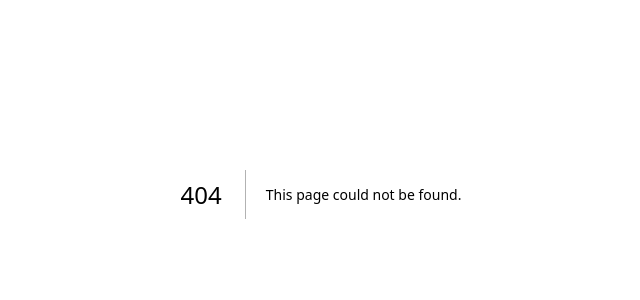
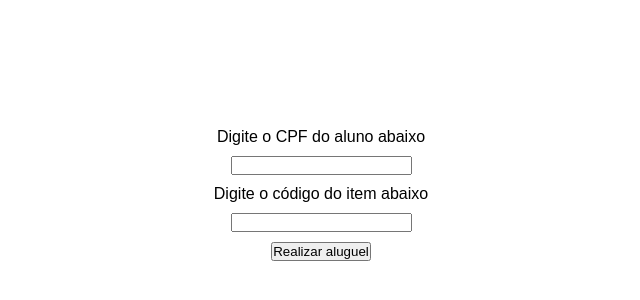
Before and after one commit to Jo-Pimentel/biblioteca, a Next.js app: page /alugueis/realizarAluguel in a window 1280 px wide. Before the commit this address had no page. Shown: the part 206-506 px from the top of the page, without its empty margins (319-959 px from the left). Built offline with nearby package versions, Linux system fonts and the light colour scheme.

Commit message:
Criação de botões que levam a rotas anteriores, além de um pouco das rotas de aluguel

```diff
--- /dev/null
+++ b/src/app/alugueis/CatalogoAlugueis.jsx
@@ -0,0 +1,7 @@
+import Link from "next/link";
+
+export default function CatalogoAlugueis() {
+    return (
+        <Link href={'/alugueis/realizarAluguel'}>Realizar novo aluguel</Link>
+    )
+}
--- /dev/null
+++ b/src/app/alugueis/page.jsx
@@ -0,0 +1,7 @@
+import CatalogoAlugueis from "./CatalogoAlugueis.jsx";
+import Link from "next/link";
+import "../css/telaCadastro.css";
+
+export default function Alugueis() {
+    return(<CatalogoAlugueis/>)
+}
--- /dev/null
+++ b/src/app/alugueis/realizarAluguel/RealizarAluguel.jsx
@@ -0,0 +1,28 @@
+import AluguelService from "@/app/service/AluguelService";
+import { useEffect, useState } from "react";
+
+export default function RealizarAluguel() {
+    const [cpfAluno, setCpfAluno] = useState("");
+    const [codigoItem, setCodigoItem] = useState("");
+    const aluguelService = new AluguelService;
+
+    return (
+        <div className="telaCadastro">
+            <label>Digite o CPF do aluno abaixo</label>
+            <input type="text" onInput={(evt) => {
+                setCpfAluno(evt.target.value);
+            }}/>
+
+            <label>Digite o código do item abaixo</label>
+            <input type="text" onInput={(evt) => {
+                setCodigoItem(evt.target.value);
+            }}/>
+
+            <button onClick={() => {
+                useEffect(() => {
+                    aluguelService.realizarAluguel
+                }, [])
+            }}>Realizar aluguel</button>
+        </div>
+    )
+}
--- /dev/null
+++ b/src/app/alugueis/realizarAluguel/page.jsx
@@ -0,0 +1,9 @@
+"use client";
+import "../../css/telaCadastro.css"
+import RealizarAluguel from "./RealizarAluguel";
+
+export default function Alunos() {
+    return (
+        <RealizarAluguel/>
+    )
+}
--- a/src/app/alunos/CatalogoAlunos.jsx
+++ b/src/app/alunos/CatalogoAlunos.jsx
@@ -3,7 +3,6 @@ import axios from "axios";
 import AlunoService from "../service/AlunoService.jsx";
 import Link from "next/link.js";
 import AtualizarAluno from "./atualizarAluno/AtualizarAluno.jsx";
-
 
 export default function CatalogoAlunos() {
     const [listaDeAlunos, setListaDeAlunos] = useState([]);
@@ -62,6 +61,7 @@ export default function CatalogoAlunos() {
             </ol>
 
             <button><Link href={'/alunos/cadastroAluno'}>Cadastrar novo aluno</Link></button>
+            <button><Link href={'/'}>Voltar para a tela inicial</Link></button>
         </div>
     )
 }
--- a/src/app/alunos/atualizarAluno/AtualizarAluno.jsx
+++ b/src/app/alunos/atualizarAluno/AtualizarAluno.jsx
@@ -1,6 +1,7 @@
 import "../../css/telaCadastro.css";
 import { useState } from "react";
 import { useEffect } from "react";
+import Link from "next/link";
 import AlunoService from "../../service/AlunoService";
 
 export default function AtualizarAluno() {
@@ -8,12 +9,21 @@ export default function AtualizarAluno() {
     const [nomeAluno, setNomeAluno] = useState("");
     const [cpfAluno, setCpfAluno] = useState("");
     const [idAluno, setIdAluno] = useState(0);
+    const [alunoAtualizado, setAlunoAtualizado] = useState({});
     const alunoService = new AlunoService;
     const listaDeAlunos = alunoService.buscarAlunos().then((response) => {
         console.log(response.data);
     }).catch((error) => {
         console.log(error);
     })
+
+    useEffect(() => {
+        alunoService.buscarAlunoPorId(sessionStorage.getItem("IdAluno")).then((response) => {
+            setAlunoAtualizado(response.data);
+        }).catch((error) => {
+            console.log(error);
+        })
+    }, [])
 
     return (
         <div className="screen">
@@ -31,14 +41,20 @@ export default function AtualizarAluno() {
                 <button type="submit" onClick={() => {
                     let confirmarAtualizacao = confirm("Deseja realmente atualizar este aluno?");
 
-                    //if(confirmarAtualizacao) {}
-                    const alunoAtualizado = {
-                        "id": sessionStorage.getItem("IdAluno"),
-                        "nome": nomeAluno,
-                        "cpf": cpfAluno
+                    console.log(nomeAluno.trim != " ");
+                    console.log(cpfAluno.trim != " ");
+                    if(nomeAluno.trim != "") {
+                        alunoAtualizado.nome = nomeAluno;
+                        console.log(alunoAtualizado.nome);
                     }
 
-                    sessionStorage.clear;
+                    if(cpfAluno.trim != "") {
+                        alunoAtualizado.cpf = cpfAluno;
+                        console.log(alunoAtualizado.cpf);
+                    }
+
+                    //sessionStorage.clear;
+                    console.log(alunoAtualizado);
 
                     alunoService.atualizarAluno(alunoAtualizado.id, alunoAtualizado).then((response) => {
                         console.log(response.data);
@@ -50,6 +66,8 @@ export default function AtualizarAluno() {
                 }}>Atualizar aluno</button>
 
                 <h1>{mensagem}</h1>
+
+                <button><Link href={"/alunos"}>Voltar para o catálogo</Link></button>
             </div>
         </div>
     )
--- a/src/app/alunos/cadastroAluno/CadastroAluno.jsx
+++ b/src/app/alunos/cadastroAluno/CadastroAluno.jsx
@@ -2,6 +2,7 @@ import "../../css/telaCadastro.css";
 import { useState } from "react";
 import { useEffect } from "react";
 import AlunoService from "../../service/AlunoService";
+import Link from "next/link";
 import AtualizarAluno from "../atualizarAluno/AtualizarAluno";
 
 export default function CadastroAluno() {
@@ -39,6 +40,8 @@ export default function CadastroAluno() {
                 }}>Cadastrar aluno</button>
 
                 <h1>{mensagem}</h1>
+
+                <button><Link href={"/alunos"}>Voltar para o catálogo</Link></button>
             </div>
         </div>
     )
--- a/src/app/itens/CatalogoItens.jsx
+++ b/src/app/itens/CatalogoItens.jsx
@@ -62,9 +62,8 @@ export default function CatalogoItens() {
                 }
             </ol>
 
-            <div className="catalogo">
-                <Link href={'/itens/cadastroItem'}>Cadastrar novo item</Link>
-            </div>
+            <button><Link href={'/itens/cadastroItem'}>Cadastrar novo item</Link></button>
+            <button><Link href={'/'}>Voltar para a página inicial</Link></button>
         </>
     )
 }
--- a/src/app/itens/cadastroItem/CadastroItem.jsx
+++ b/src/app/itens/cadastroItem/CadastroItem.jsx
@@ -41,6 +41,8 @@ export default function CadastroItem() {
             }}>
                 <Link href={tipoItem}>Próxima etapa</Link>
             </button>
+
+            <button><Link href={'/itens'}>Voltar para o catálogo</Link></button>
         </div>
     )
 }
--- a/src/app/itens/cadastroItem/cadastroFilme/CadastroFilme.jsx
+++ b/src/app/itens/cadastroItem/cadastroFilme/CadastroFilme.jsx
@@ -1,4 +1,5 @@
 import "../../../css/telaCadastro.css";
+import Link from "next/link";
 import { useState } from "react";
 
 export default function CadastroItem() {
@@ -8,12 +9,12 @@ export default function CadastroItem() {
     return(
         <div className="telaCadastro">
             <label>Digite o nome do diretor abaixo</label>
-            <input type="text" id="nomeItem" onInput={(evt) => {
+            <input type="text" onInput={(evt) => {
                 setDiretor(evt.target.value);
             }}/>
 
             <label>Digite a duração em minutos do filme</label>
-            <input type="number" id="qtdExemplaresDisponiveis" onInput={(evt) => {
+            <input type="number" onInput={(evt) => {
                 setDuracaoEmMinutos(evt.target.value);
             }}/>
 
@@ -22,6 +23,11 @@ export default function CadastroItem() {
                 sessionStorage.setItem("QtdExemplaresDisponiveis", qtdExemplaresDisponivies)
                 sessionStorage.setItem("AnoPublicacao", anoPublicacao)
             }}>Próxima etapa</button>
+
+            <div>
+                <button><Link href={'/itens/cadastroItem'}>Voltar para a tela anterior</Link></button>
+                <button><Link href={'/itens'}>Voltar para o catálogo</Link></button>
+            </div>
         </div>
     )
 }
--- a/src/app/itens/cadastroItem/cadastroLivro/CadastroLivro.jsx
+++ b/src/app/itens/cadastroItem/cadastroLivro/CadastroLivro.jsx
@@ -1,6 +1,7 @@
-import LivroService from "@/app/service/LivroService";
+import LivroService from "../../../service/LivroService";
 import "../../../css/telaCadastro.css";
 import { useState } from "react";
+import Link from "next/link";
 
 export default function CadastroItem() {
     const [autor, setAutor] = useState("");
@@ -11,17 +12,17 @@ export default function CadastroItem() {
     return(
         <div className="telaCadastro">
             <label>Digite o nome do autor abaixo</label>
-            <input type="text" id="nomeItem" onInput={(evt) => {
+            <input type="text" onInput={(evt) => {
                 setAutor(evt.target.value);
             }}/>
 
             <label>Digite a editora do livro abaixo</label>
-            <input type="text" id="qtdExemplaresDisponiveis" onInput={(evt) => {
+            <input type="text" onInput={(evt) => {
                 setEditora(evt.target.value);
             }}/>
 
             <label>Digite a quantidade de páginas abaixo</label>
-            <input type="number" id="anoDePublicacao" onInput={(evt) => {
+            <input type="number" onInput={(evt) => {
                 setQtdPaginas(evt.target.value);
             }}/>
 
@@ -32,7 +33,8 @@ export default function CadastroItem() {
                     "anoPublicacao": sessionStorage.getItem("AnoPublicacao"),
                     "editora": editora,
                     "qtdExemplaresDisponiveis": sessionStorage.getItem("QtdExemplaresDisponiveis"),
-                    "qtdPaginas": qtdPaginas
+                    "qtdPaginas": qtdPaginas,
+                    "aluno": null,
                 }
 
                 livroService.salvarLivro(novoLivro).then((response) => {
@@ -41,6 +43,11 @@ export default function CadastroItem() {
                     alert("Erro ao salvar o livro no sistema " + error);
                 })
             }}>Próxima etapa</button>
+
+            <div>
+                <button><Link href={'/itens/cadastroItem'}>Voltar para a tela anterior</Link></button>
+                <button><Link href={'/itens'}>Voltar para o catálogo</Link></button>
+            </div>
         </div>
     )
 }
--- /dev/null
+++ b/src/app/service/AluguelService.jsx
@@ -0,0 +1,23 @@
+import axios from "axios";
+
+export const axiosInstance = axios.create({
+    baseURL: "http://localhost:8080/biblioteca/alugueis"
+})
+
+export default class AluguelService {
+    buscarAlugueis() {
+        return axios.get("/buscarAlugueis");
+    }
+
+    realizarAluguel(aluguel) {
+        return axios.post("/realizarAluguel", aluguel);
+    }
+
+    prorrogarDevolucao(id) {
+        return axios.put(`/prorrogarDevolucao/${id}`);
+    }
+
+    devolucao(id) {
+        return axios.put(`/devolucao/${id}`);
+    }
+}
```
